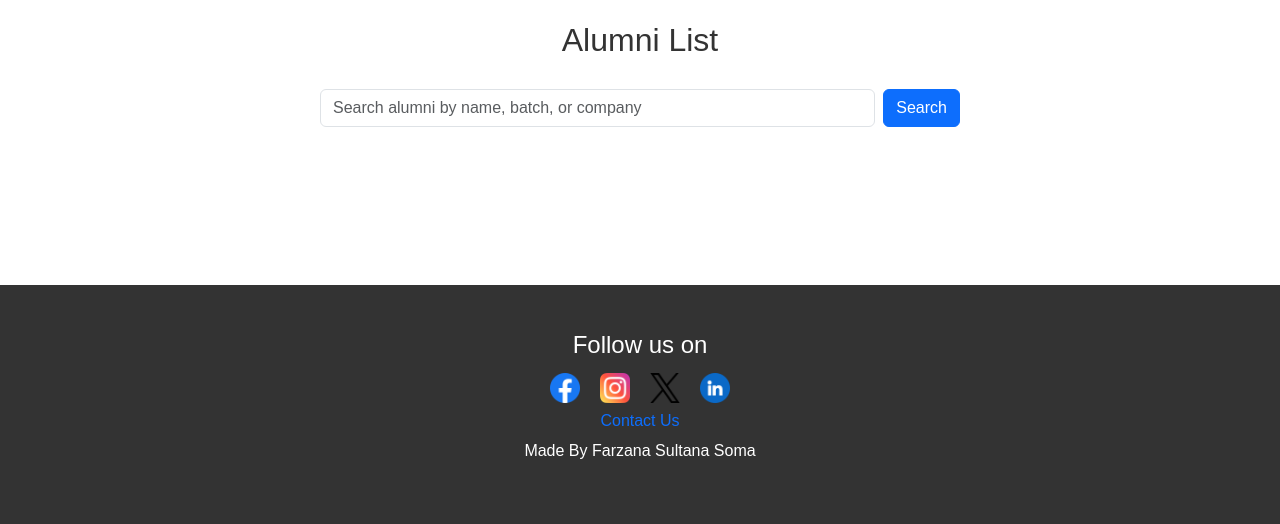
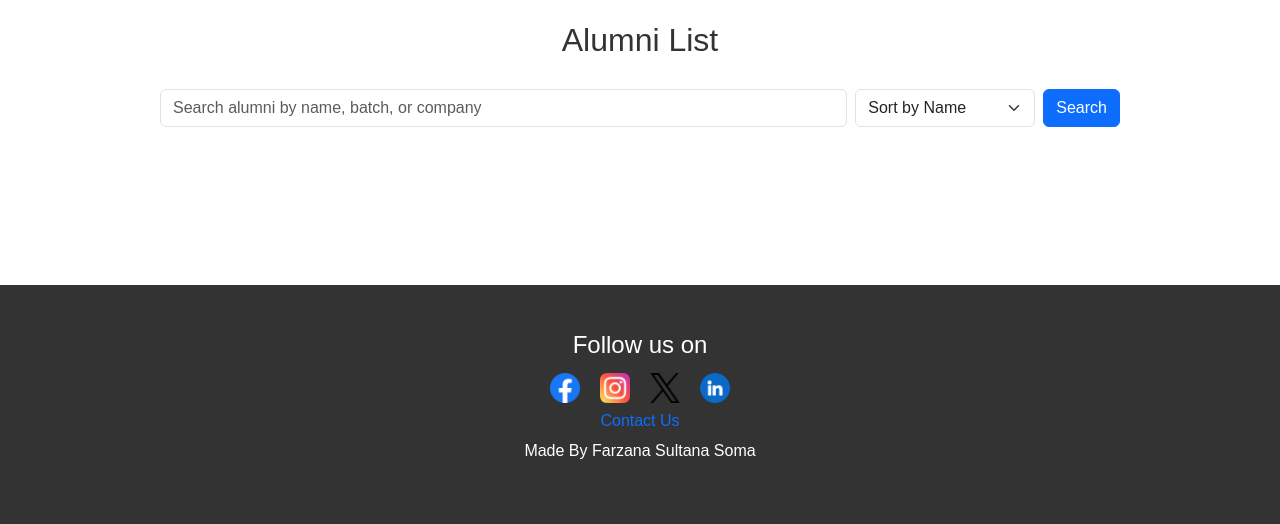
Before and after one commit to farzana24/CoU_CSE_Alumni-Management-System, a Flask app: page /alumni-list in a window 1280 px wide. Shown: the part 134-658 px from the top of the page. Run offline with Flask 3, Linux system fonts and the light colour scheme; data that the repository does not hold is empty; some libraries are stand-ins or nearby versions.

Commit message:
added sort by batch or name feature in the alumni list page

```diff
--- a/app.py
+++ b/app.py
@@ -937,6 +937,7 @@ def contact():
 def alumni_list():
     page = request.args.get('page', 1, type=int)
     search_query = request.args.get('search', '')
+    sort_by = request.args.get('sort_by', 'name')  # default sort by name
 
     # Create base query
     query = AlumniDetails.query.join(User)
@@ -952,6 +953,12 @@ def alumni_list():
                 AlumniDetails.position.ilike(f'%{search_query}%')
             )
         )
+     # Apply sorting
+    if sort_by == 'batch':
+        query = query.order_by(AlumniDetails.cse_batch.asc(), AlumniDetails.first_name.asc())
+    else:
+        query = query.order_by(AlumniDetails.first_name.asc(), AlumniDetails.last_name.asc())
+
 
     # Apply pagination
     pagination = query.paginate(page=page, per_page=4, error_out=False)
--- a/templates/alumni_list.html
+++ b/templates/alumni_list.html
@@ -79,10 +79,15 @@
 
 {% block content %}
 <h2 id="title">Alumni List</h2>
+
 <div class="d-flex justify-content-center mb-4">
-    <form method="GET" action="{{ url_for('alumni_list') }}" class="d-flex w-50">
+    <form method="GET" action="{{ url_for('alumni_list') }}" class="d-flex w-75">
         <input type="text" name="search" class="form-control me-2"
             placeholder="Search alumni by name, batch, or company" value="{{ request.args.get('search', '') }}">
+        <select name="sort_by" class="form-select me-2" style="max-width: 180px;">
+            <option value="name" {% if request.args.get('sort_by', 'name') == 'name' %}selected{% endif %}>Sort by Name</option>
+            <option value="batch" {% if request.args.get('sort_by') == 'batch' %}selected{% endif %}>Sort by Batch</option>
+        </select>
         <button type="submit" class="btn btn-primary">Search</button>
     </form>
 </div>
```
